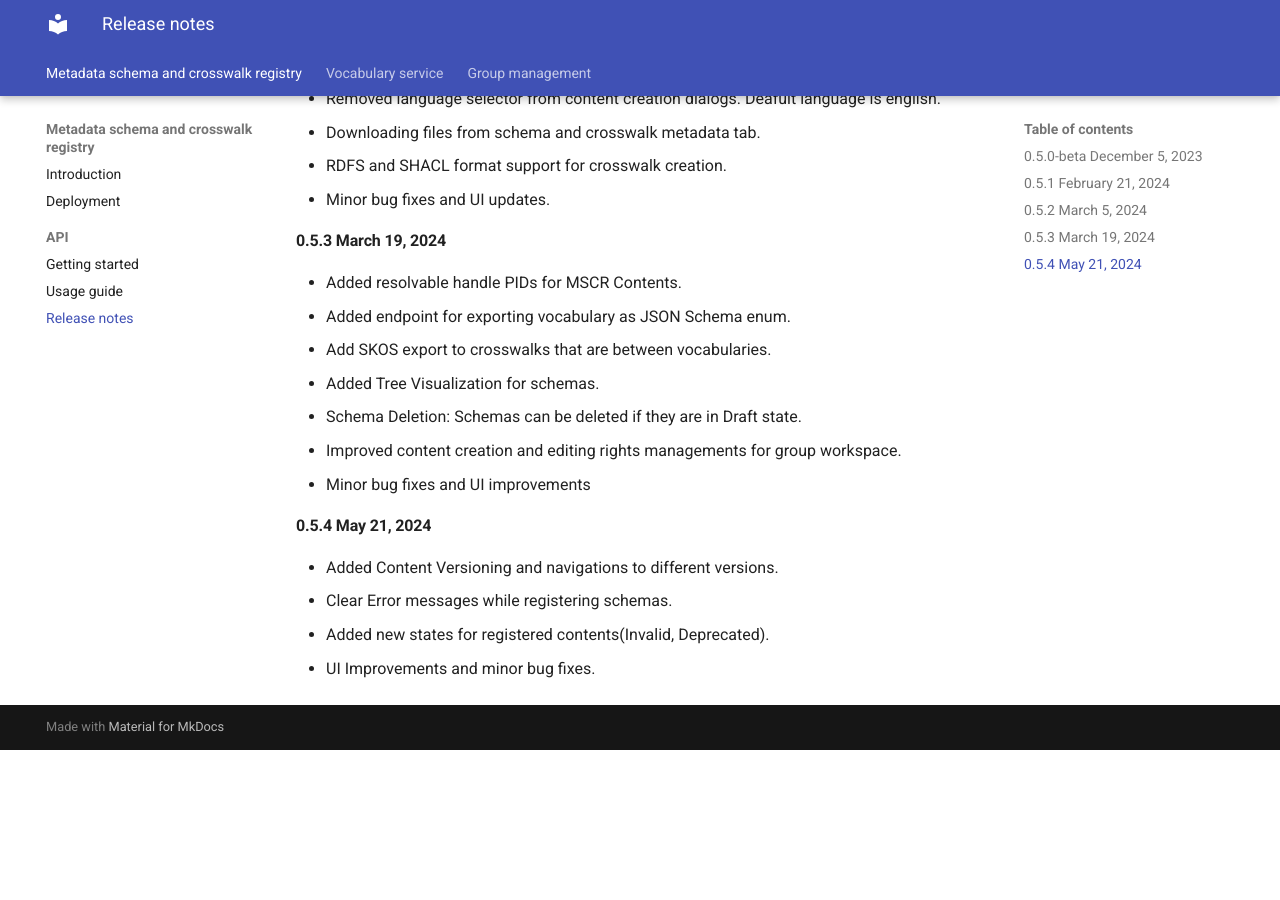
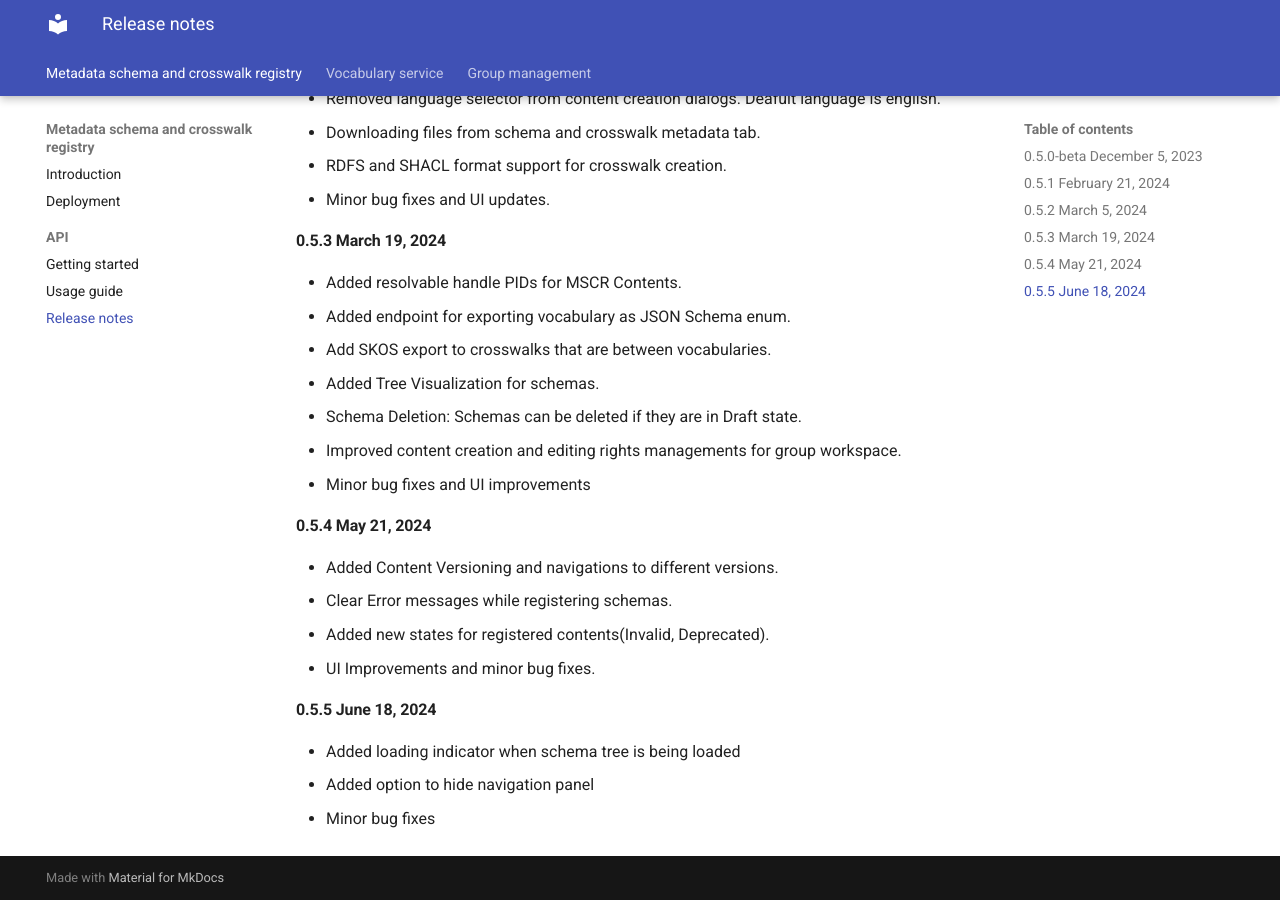
Before and after one commit to CSCfi/mscr-docs, an MkDocs documentation site: the page built from docs/mscr/release-notes.md, in a window 1280 px wide and 900 px high, scrolled down 711 px. Built offline with MkDocs 1.6.1 and Material for MkDocs 9.7.7, drawn with Linux system fonts in a browser that asks for light colours; before the commit the page ends 1461 px from its top, so only the background shows below that.

Commit message:
Add release notes for v0.5.5

```diff
--- a/docs/mscr/release-notes.md
+++ b/docs/mscr/release-notes.md
@@ -38,3 +38,8 @@
 - Clear Error messages while registering schemas.
 - Added new states for registered contents(Invalid, Deprecated).
 - UI Improvements and minor bug fixes.
+
+#### 0.5.5 June 18, 2024
+- Added loading indicator when schema tree is being loaded
+- Added option to hide navigation panel
+- Minor bug fixes
```
